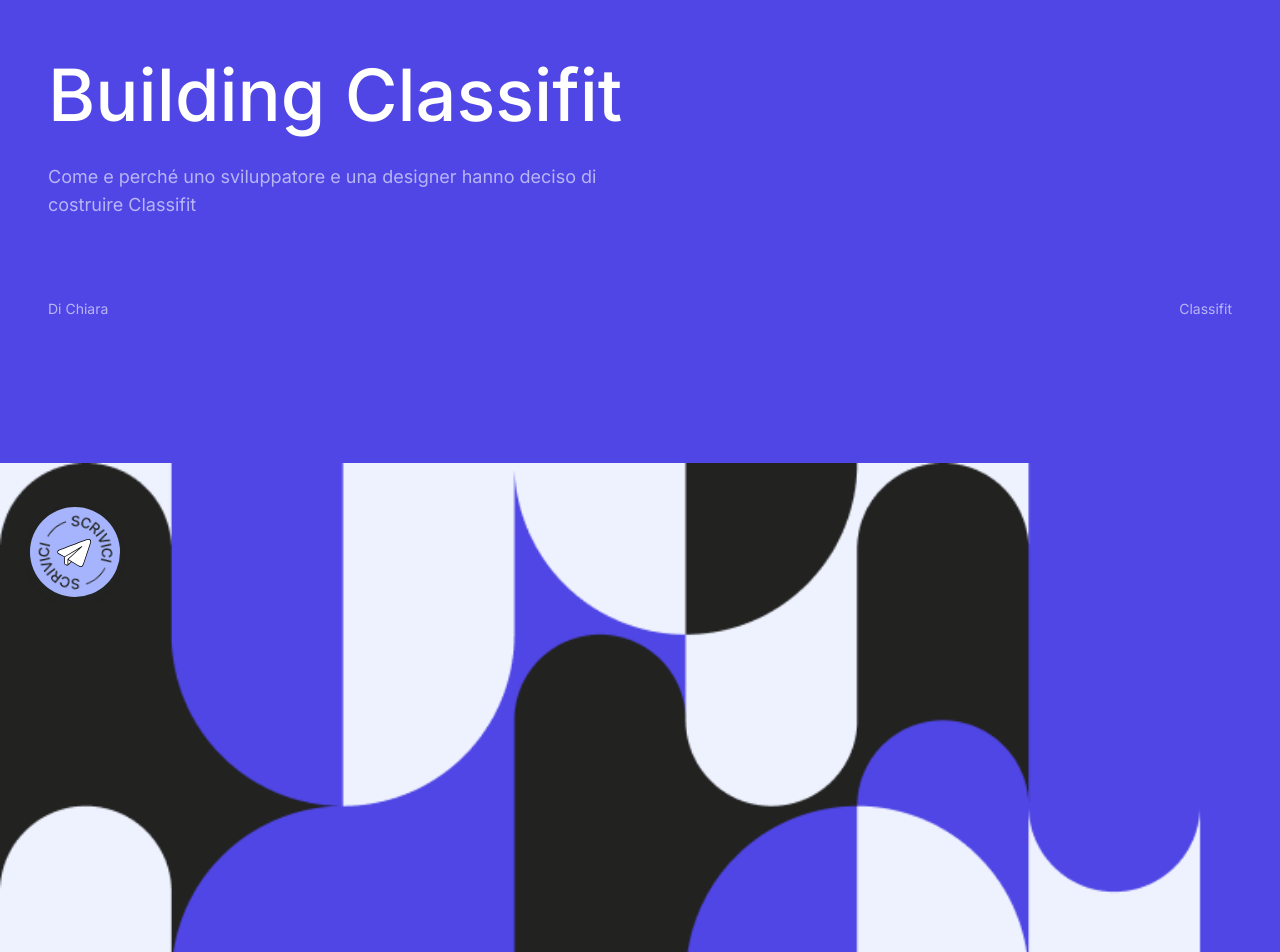
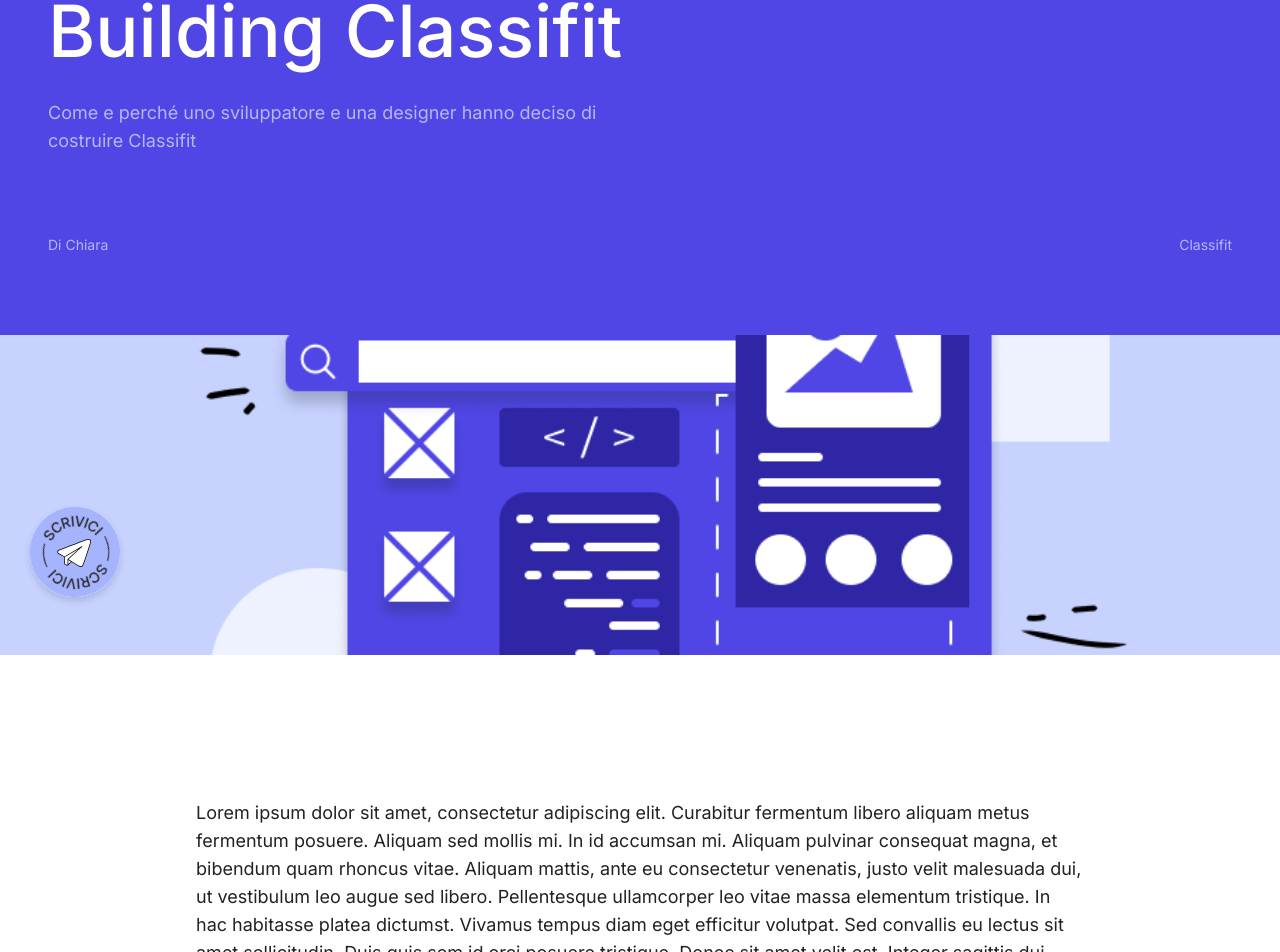
Before and after one commit to classifit/classifit-website, a Next.js app: page /blog/building-classifit in a window 1280 px wide. Shown: the part 169-1121 px from the top of the page. Built offline with nearby package versions, Linux system fonts and the light colour scheme.

Commit message:
article cover

```diff
--- a/app/blog/building-classifit/page.tsx
+++ b/app/blog/building-classifit/page.tsx
@@ -5,13 +5,14 @@
   return (
     <>
       <ArticleTitle />
-      <Image
-        src="/article-cover.png"
-        width="1920"
-        height="1080"
-        className="w-full"
-        alt="Copertina articolo Classifit - Building Classifit"
-      />
+      <div className="w-full h-80 overflow-hidden flex items-center justify-center bg-ring relative">
+        <Image
+          src="/blog/building-classifit-cover.png"
+          width="1080"
+          height="1350"
+          alt="Copertina articolo Classifit - Building Classifit"
+        />
+      </div>
       <div className="bg-light text-light-foreground">
         <section>
           <div className="w-3/4 mx-auto">
--- a/app/blog/page.tsx
+++ b/app/blog/page.tsx
@@ -12,12 +12,13 @@
           <div className="grid grid-cols-12">
             <div className="col-span-4 group">
               <Link href="/blog/building-classifit">
-                <div className="flex flex-col gap-4">
+                <div className="flex flex-col gap-4 overflow-hidden">
                   <Image
-                    src="/article-cover.png"
+                    src="/blog/building-classifit-cover.png"
                     width="1920"
                     height="1080"
                     alt="Copertina articolo - Building Classifit"
+                    className="hover:scale-110 transition-all duration-300 ease-in-out rounded-[6px]"
                   />
                   <h3 className="font-medium group-hover:text-primary mt-4">
                     Building Classifit
--- a/app/studi/page.tsx
+++ b/app/studi/page.tsx
@@ -8,7 +8,7 @@
     <>
       <PageTitle
         subtitle="studi"
-        title="Gli studi che si sono affidati a noi"
+        title="Gli studi con cui collaboriamo"
       />
       <Paragraph
         cta
--- a/components/sections/articles/article-title.tsx
+++ b/components/sections/articles/article-title.tsx
@@ -1,16 +1,19 @@
 export default function ArticleTitle() {
-    return(
+  return (
     <div className="bg-primary text-primary-foreground">
-            <section>
+      <div className="px-12 py-20 max-w-[1280px] mx-auto">
         <h1 className="text-7xl font-medium">Building Classifit</h1>
         <div className="py-4" />
-                <p className="text-white/60 w-1/2">Come e perché uno sviluppatore e una designer hanno deciso di costruire Classifit</p>
+        <p className="text-white/60 w-1/2">
+          Come e perché uno sviluppatore e una designer hanno deciso di
+          costruire Classifit
+        </p>
         <div className="py-10" />
         <div className="flex justify-between items-center text-white/60">
           <p className="text-sm">Di Chiara</p>
           <p className="text-sm">Classifit</p>
         </div>
-            </section>
       </div>
-    )
+    </div>
+  );
 }
--- a/components/sections/navbar.tsx
+++ b/components/sections/navbar.tsx
@@ -139,7 +139,7 @@
         </Link>
       </div>
       <div className="flex items-center gap-12">
-        <Link className="menu-link" href="#">
+        <Link className="menu-link" href="https://app.classi.fit/" target="_blank">
           Accedi
         </Link>
         <Link href="mailto:classifit.studio@gmail.com">
--- a/tailwind.config.js
+++ b/tailwind.config.js
@@ -85,7 +85,7 @@
       animation: {
         "accordion-down": "accordion-down 0.2s ease-out",
         "accordion-up": "accordion-up 0.2s ease-out",
-        "spin-button": "spin-button 8s linear infinite"
+        "spin-button": "spin-button 10s linear infinite"
       },
     },
   },
```
Also changed, not shown: public/blog/building-classifit-cover.png (added). Lines whose indentation alone changed are shown as unchanged.
